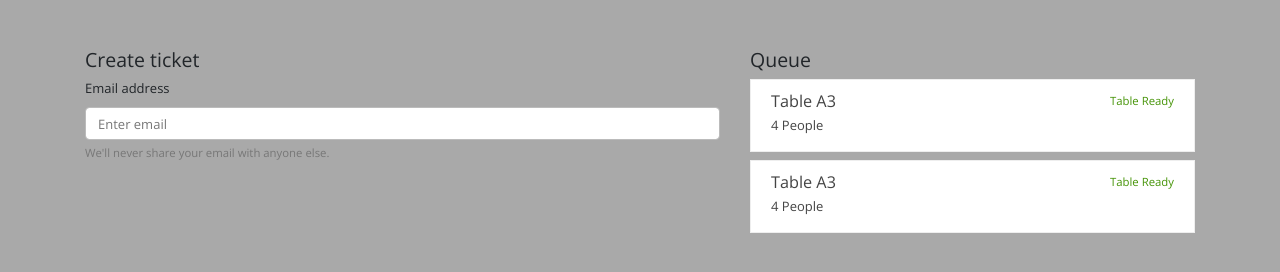
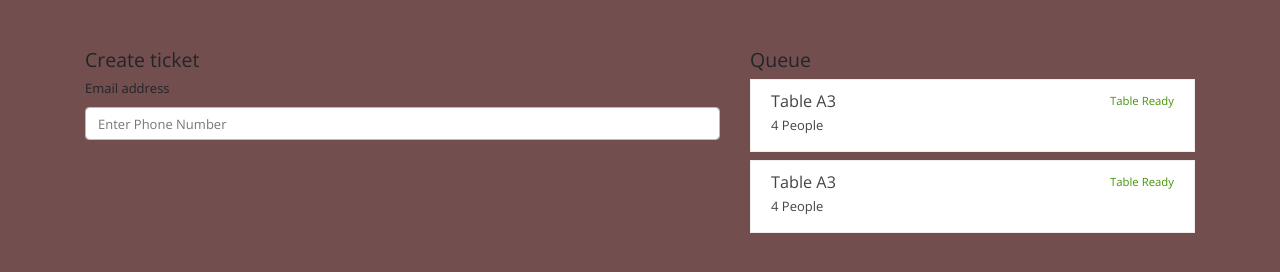
Before and after one commit to anthonydo1/restaurantq, a website: page index.html in a window 1280 px wide. Drawn offline with nearby package versions, Linux system fonts and the light colour scheme.

Commit message:
html changes

```diff
--- a/index.html
+++ b/index.html
@@ -9,7 +9,7 @@
     <link rel="stylesheet" href="https://stackpath.bootstrapcdn.com/bootswatch/4.3.1/simplex/bootstrap.min.css">
 </head>
 
-<body style="background-color:darkgray">
+<body style="background-color:#734E4E">
     <div class="container mt-5">
         <div class="row">
             <div class="col-lg-7">
@@ -17,11 +17,8 @@
                 <form>
                     <fieldset>
                         <div class="form-group">
-                            <label for="exampleInputEmail1">Email address</label>
-                            <input type="email" class="form-control" id="exampleInputEmail1"
-                                aria-describedby="emailHelp" placeholder="Enter email">
-                            <small id="emailHelp" class="form-text text-muted">We'll never share your email with anyone
-                                else.</small>
+                            <label>Email address</label>
+                            <input type="number" class="form-control" placeholder="Enter Phone Number">
                         </div>
                     </fieldset>
                 </form>
```
